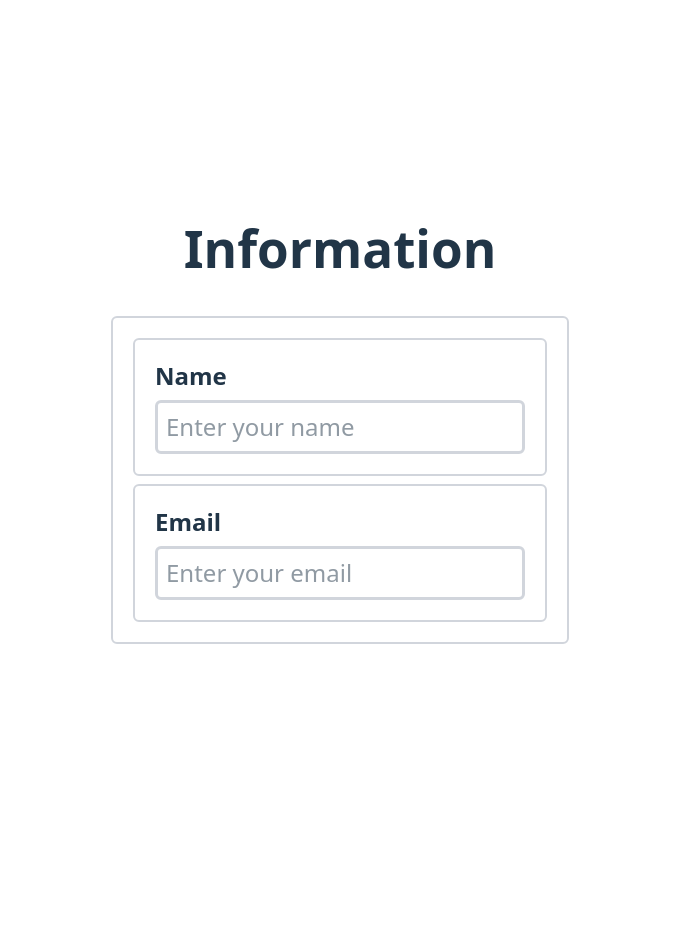
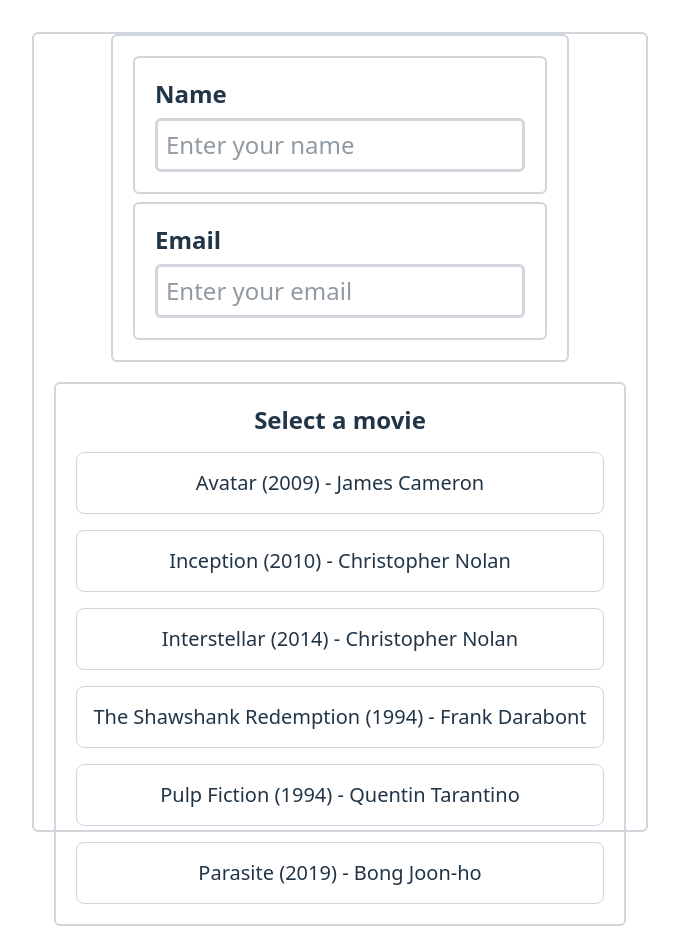
Before and after one commit to leoshingkung1122/Movie-Researching, a React (Vite) app: page / in a window 1280 px wide. Shown: the whole page, without its empty margins (300-979 px from the left). Before the commit the page ends 864 px from the top, so only its background shows below. Built offline with nearby package versions, Linux system fonts and the light colour scheme.

Commit message:
feat: integrate MovieList component and enhance UI with movie selection

```diff
--- a/src/App.jsx
+++ b/src/App.jsx
@@ -1,19 +1,22 @@
 import './App.css'
 import { useState } from "react";
 import FormInput from "./components/FormInput";
+import MovieList from "./components/MovieList";
 
 
 function App() {
 
   const [name, setName] = useState("");
   const [email, setEmail] = useState("");
+  const [selectedOption, setSelectedOption] = useState("");
 
 
   return (
     <>
-      <div className="flex flex-col items-center justify-center h-screen">
+      <div className="flex flex-col items-center justify-center h-screen border-2 border-gray-300 rounded-md p-5">
         <h1 className="text-4xl font-bold">Information</h1>
         <FormInput name={name} setName={setName} email={email} setEmail={setEmail} />
+        <MovieList selectedOption={selectedOption} setSelectedOption={setSelectedOption} />
       </div>
     </>
   )
--- a/src/components/MovieList.jsx
+++ b/src/components/MovieList.jsx
@@ -1,32 +1,41 @@
-import { useState } from "react";
 
-function movieList() {
-    const [selectedOption, setSelectedOption] = useState("");
+
+function movieList({selectedOption, setSelectedOption}) {
+
 
     const movies = [
-      { id: "movie1", title: "Movie 1", img: "https://via.placeholder.com/100" },
-      { id: "movie2", title: "Movie 2", img: "https://via.placeholder.com/100" },
-    ];
+        { title: "Avatar", year: "2009", director: "James Cameron" },
+        { title: "Inception", year: "2010", director: "Christopher Nolan" },
+        { title: "Interstellar", year: "2014", director: "Christopher Nolan" },
+        { title: "The Shawshank Redemption", year: "1994", director: "Frank Darabont" },
+        { title: "Pulp Fiction", year: "1994", director: "Quentin Tarantino" },
+        { title: "Parasite", year: "2019", director: "Bong Joon-ho" }
+      ];
 
 
     return (
-      <div className="flex space-x-4">
+      <div className="flex flex-col space-y-4  mt-5 border-2 border-gray-300 rounded-md p-5">
+        <h3 className="text-2xl font-bold">Select a movie</h3>
+
       {movies.map((movie) => (
         <label
-          key={movie.id}
-          className={`border rounded-lg p-4 cursor-pointer ${
-            selectedOption === movie.id ? "border-blue-500" : "border-gray-300"
-          }`}
+          key={movie.title}
+          className={`border rounded-lg p-4 cursor-pointer transition duration-200 ease-out transform
+            ${selectedOption === movie.title
+              ? "border-4 border-blue-500 ring-4 ring-blue-200 shadow-lg scale-105"
+              : "border border-gray-300 hover:border-blue-300 hover:shadow-md"
+            }
+          `}
         >
           <input
             type="radio"
             name="option"
-            value={movie.id}
-            checked={selectedOption === movie.id}
+            value={movie.title}
+            checked={selectedOption === movie.title}
             onChange={(e) => setSelectedOption(e.target.value)}
             className="hidden"
           />
-          <p>{movie.title}</p>
+          <p className="text-xl">{movie.title} ({movie.year}) - {movie.director}</p>
         </label>
       ))}
     </div>
```
